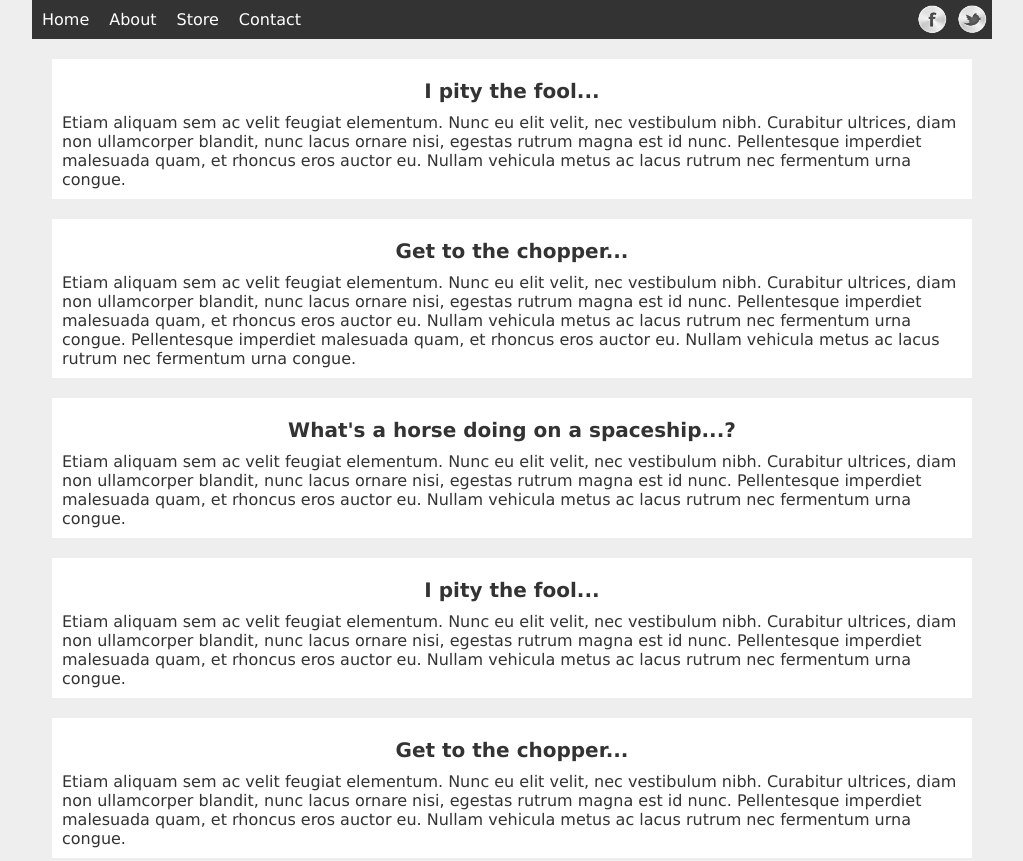
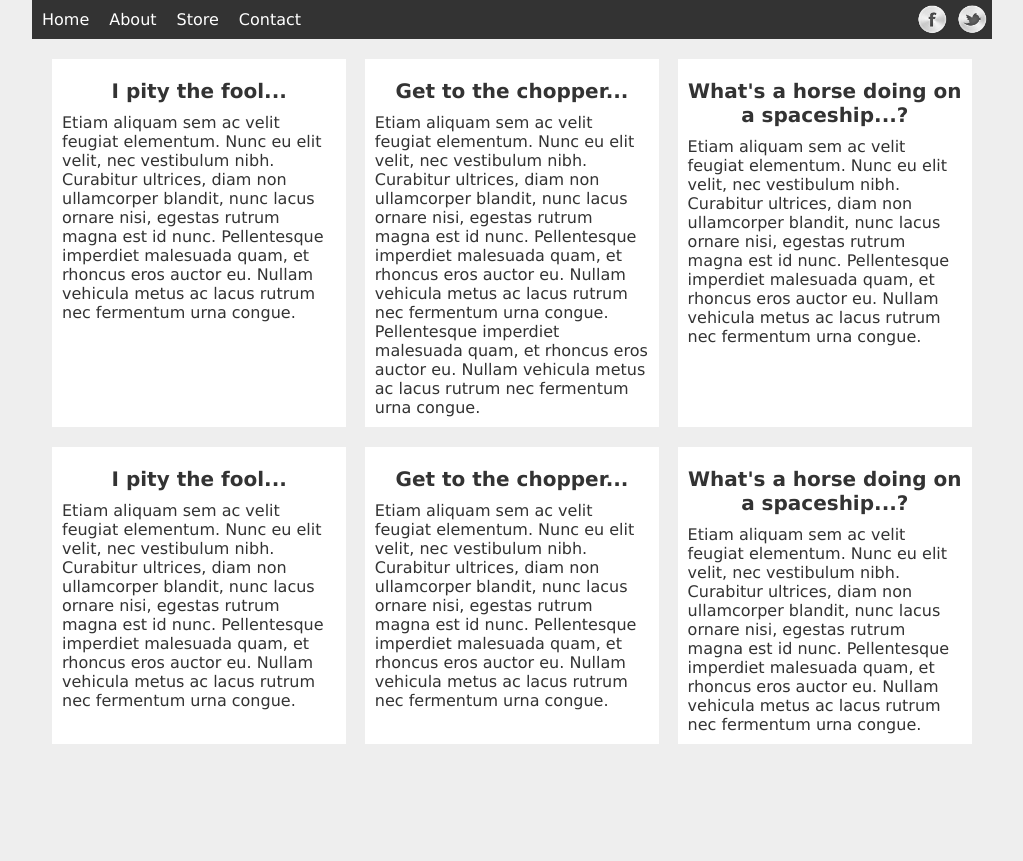
Before and after one commit to planeswalker1/more-flexbox-examples, a plain HTML site: page example-3/index.html in a window 1280 px wide. Shown: the top 861 px of the page, without its empty margins (128-1151 px from the left). After the commit the page ends 800 px from the top, so only its background shows below. Drawn offline with Linux system fonts and the light colour scheme.

Commit message:
added styles to article sections for bigger screens

```diff
--- a/example-3/style.css
+++ b/example-3/style.css
@@ -109,4 +109,14 @@ ul.social {
   margin: 0;
 }
 
+#blocks {
+  display: flex;
+  flex-wrap: wrap;
+  justify-content: space-between;
 }
+
+article {
+  flex: 0 1 32%;
+}
+
+}
```
